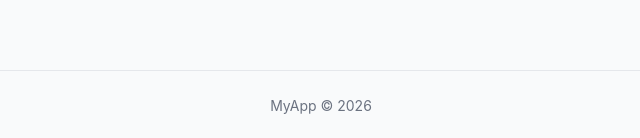
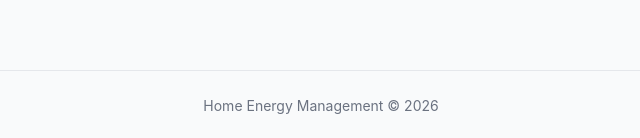
Before and after one commit to binhtq80/home-secure-app, a React (Vite) app in the folder frontend/: page /login in a window 1280 px wide. Shown: the part 730-868 px from the top of the page, without its empty margins (319-959 px from the left). Built offline with nearby package versions, Linux system fonts and the light colour scheme.

Commit message:
feat: Change MyApp title to Home Energy Management

```diff
--- a/frontend/index.html
+++ b/frontend/index.html
@@ -3,7 +3,7 @@
   <head>
     <meta charset="UTF-8" />
     <meta name="viewport" content="width=device-width, initial-scale=1.0" />
-    <title>MyApp - Smart Home Manager</title>
+    <title>Home Energy Management</title>
   </head>
   <body>
     <div id="root"></div>
--- a/frontend/src/App.tsx
+++ b/frontend/src/App.tsx
@@ -51,7 +51,7 @@ export default function App() {
           <div className="app">
             <AppRoutes />
             <footer className="app-footer">
-              MyApp &copy; {new Date().getFullYear()}
+              Home Energy Management &copy; {new Date().getFullYear()}
             </footer>
           </div>
         </BrowserRouter>
--- a/frontend/src/pages/DashboardPage.tsx
+++ b/frontend/src/pages/DashboardPage.tsx
@@ -91,7 +91,7 @@ export function DashboardPage() {
   return (
     <div className="dashboard-container">
       <header className="dashboard-header">
-        <h1>MyApp - Smart Home Manager</h1>
+        <h1>Home Energy Management</h1>
         <nav className="header-nav">
           <button onClick={() => navigate('/dashboard')} className="btn-nav active">Dashboard</button>
           <button onClick={() => navigate('/devices')} className="btn-nav">Devices</button>
--- a/frontend/src/pages/DeviceDetailPage.tsx
+++ b/frontend/src/pages/DeviceDetailPage.tsx
@@ -440,7 +440,7 @@ export function DeviceDetailPage() {
   return (
     <div className="dashboard-container">
       <header className="dashboard-header">
-        <h1>MyApp</h1>
+        <h1>Home Energy Management</h1>
         <nav className="header-nav">
           <button onClick={() => navigate('/dashboard')} className="btn-nav">Dashboard</button>
           <button onClick={() => navigate('/devices')} className="btn-nav">Devices</button>
--- a/frontend/src/pages/DevicesPage.tsx
+++ b/frontend/src/pages/DevicesPage.tsx
@@ -412,7 +412,7 @@ export function DevicesPage() {
   return (
     <div className="dashboard-container">
       <header className="dashboard-header">
-        <h1>MyApp</h1>
+        <h1>Home Energy Management</h1>
         <nav className="header-nav">
           <button onClick={() => navigate('/dashboard')} className="btn-nav">Dashboard</button>
           <button onClick={() => navigate('/devices')} className="btn-nav active">Devices</button>
--- a/frontend/src/pages/FeatureDetailPage.tsx
+++ b/frontend/src/pages/FeatureDetailPage.tsx
@@ -184,7 +184,7 @@ export function FeatureDetailPage() {
   return (
     <div className="dashboard-container">
       <header className="dashboard-header">
-        <h1>MyApp</h1>
+        <h1>Home Energy Management</h1>
         <nav className="header-nav">
           <button onClick={() => navigate('/dashboard')} className="btn-nav">Dashboard</button>
           <button onClick={() => navigate('/devices')} className="btn-nav">Devices</button>
--- a/frontend/src/pages/FeatureRequestSummaryPage.tsx
+++ b/frontend/src/pages/FeatureRequestSummaryPage.tsx
@@ -62,7 +62,7 @@ export function FeatureRequestSummaryPage() {
   return (
     <div className="dashboard-container">
       <header className="dashboard-header">
-        <h1>MyApp</h1>
+        <h1>Home Energy Management</h1>
         <nav className="header-nav">
           <button onClick={() => navigate('/dashboard')} className="btn-nav">Dashboard</button>
           <button onClick={() => navigate('/devices')} className="btn-nav">Devices</button>
--- a/frontend/src/pages/ReportsPage.tsx
+++ b/frontend/src/pages/ReportsPage.tsx
@@ -159,7 +159,7 @@ export function ReportsPage() {
   return (
     <div className="dashboard-container">
       <header className="dashboard-header">
-        <h1>MyApp</h1>
+        <h1>Home Energy Management</h1>
         <nav className="header-nav">
           <button onClick={() => navigate('/dashboard')} className="btn-nav">Dashboard</button>
           <button onClick={() => navigate('/devices')} className="btn-nav">Devices</button>
--- a/frontend/src/pages/SettingsPage.tsx
+++ b/frontend/src/pages/SettingsPage.tsx
@@ -68,7 +68,7 @@ export function SettingsPage() {
   return (
     <div className="dashboard-container">
       <header className="dashboard-header">
-        <h1>MyApp</h1>
+        <h1>Home Energy Management</h1>
         <nav className="header-nav">
           <button onClick={() => navigate('/dashboard')} className="btn-nav">Dashboard</button>
           <button onClick={() => navigate('/devices')} className="btn-nav">Devices</button>
--- a/frontend/src/pages/SubmitFeaturePage.tsx
+++ b/frontend/src/pages/SubmitFeaturePage.tsx
@@ -82,7 +82,7 @@ export function SubmitFeaturePage() {
   return (
     <div className="dashboard-container">
       <header className="dashboard-header">
-        <h1>MyApp</h1>
+        <h1>Home Energy Management</h1>
         <nav className="header-nav">
           <button onClick={() => navigate('/dashboard')} className="btn-nav">Dashboard</button>
           <button onClick={() => navigate('/devices')} className="btn-nav">Devices</button>
@@ -98,7 +98,7 @@ export function SubmitFeaturePage() {
 
       <main className="dashboard-main">
         <h2>Request a Feature</h2>
-        <p className="settings-subtitle">Submit your ideas to improve MyApp.</p>
+        <p className="settings-subtitle">Submit your ideas to improve Home Energy Management.</p>
 
         {error && <div className="error-message">{error}</div>}
         {successTicket && (
```
